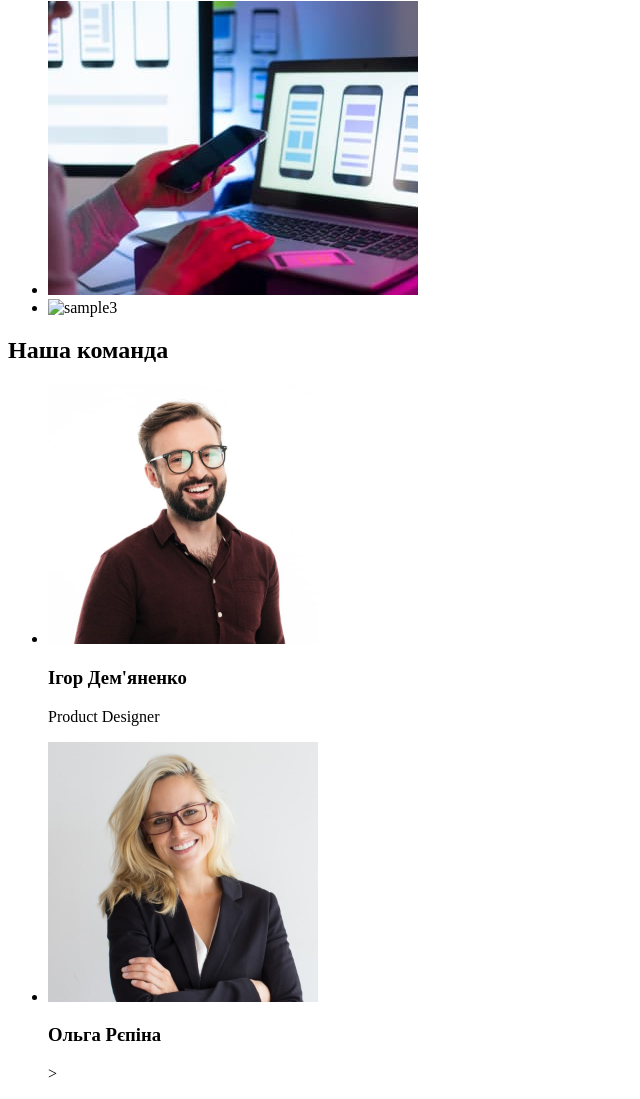
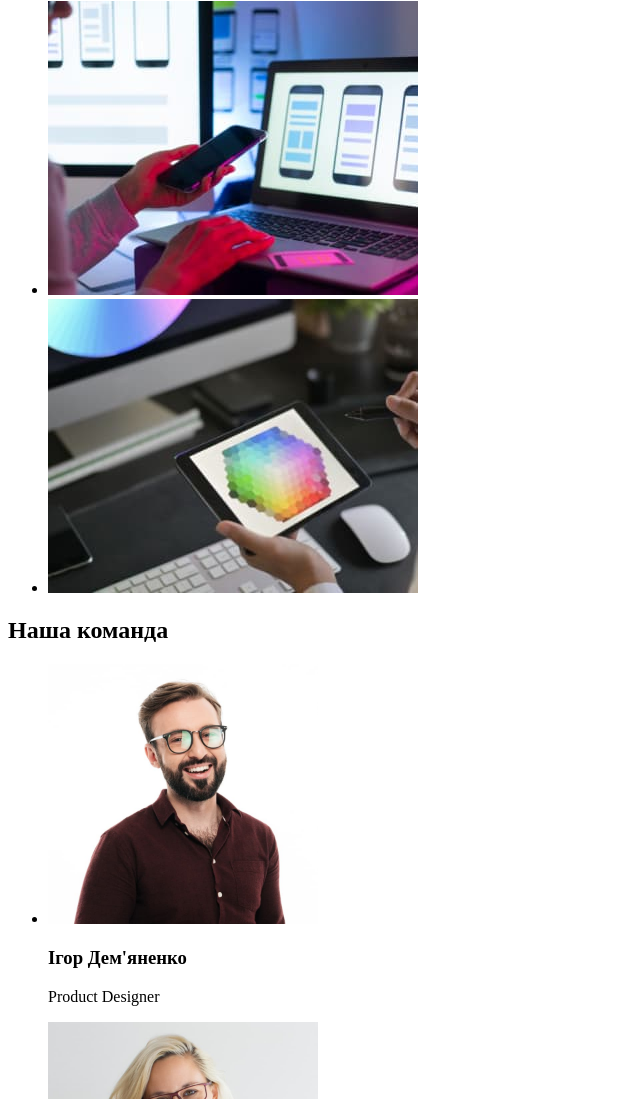
Before and after one commit to Nathalie109/goit-markup-hw-01, a plain HTML site: page index.html in a window 1280 px wide. Shown: the part 909-2008 px from the top of the page, without its empty margins (0-640 px from the left). Drawn offline with Linux system fonts and the light colour scheme.

Commit message:
update index.html

```diff
--- a/index.html
+++ b/index.html
@@ -84,7 +84,7 @@
                     <img src="./img/img2.jpg" alt="sample2" width="370">
                 </li>
                 <li>
-                    <img src="./img/img3" alt="sample3" width="370">
+                    <img src="./img/img3.jpg" alt="sample3" width="370">
                 </li>
             </ul>
         </section>
```
